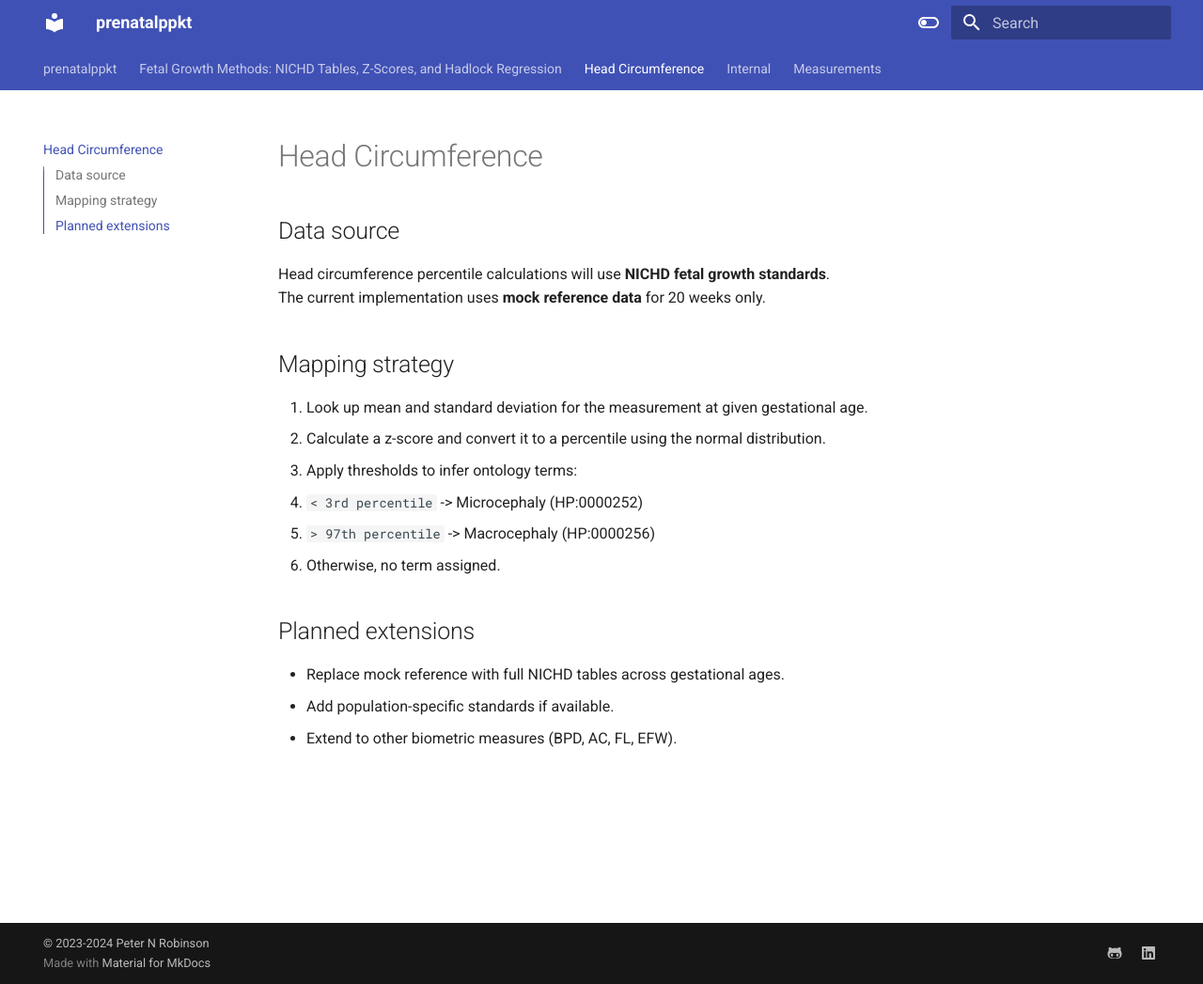
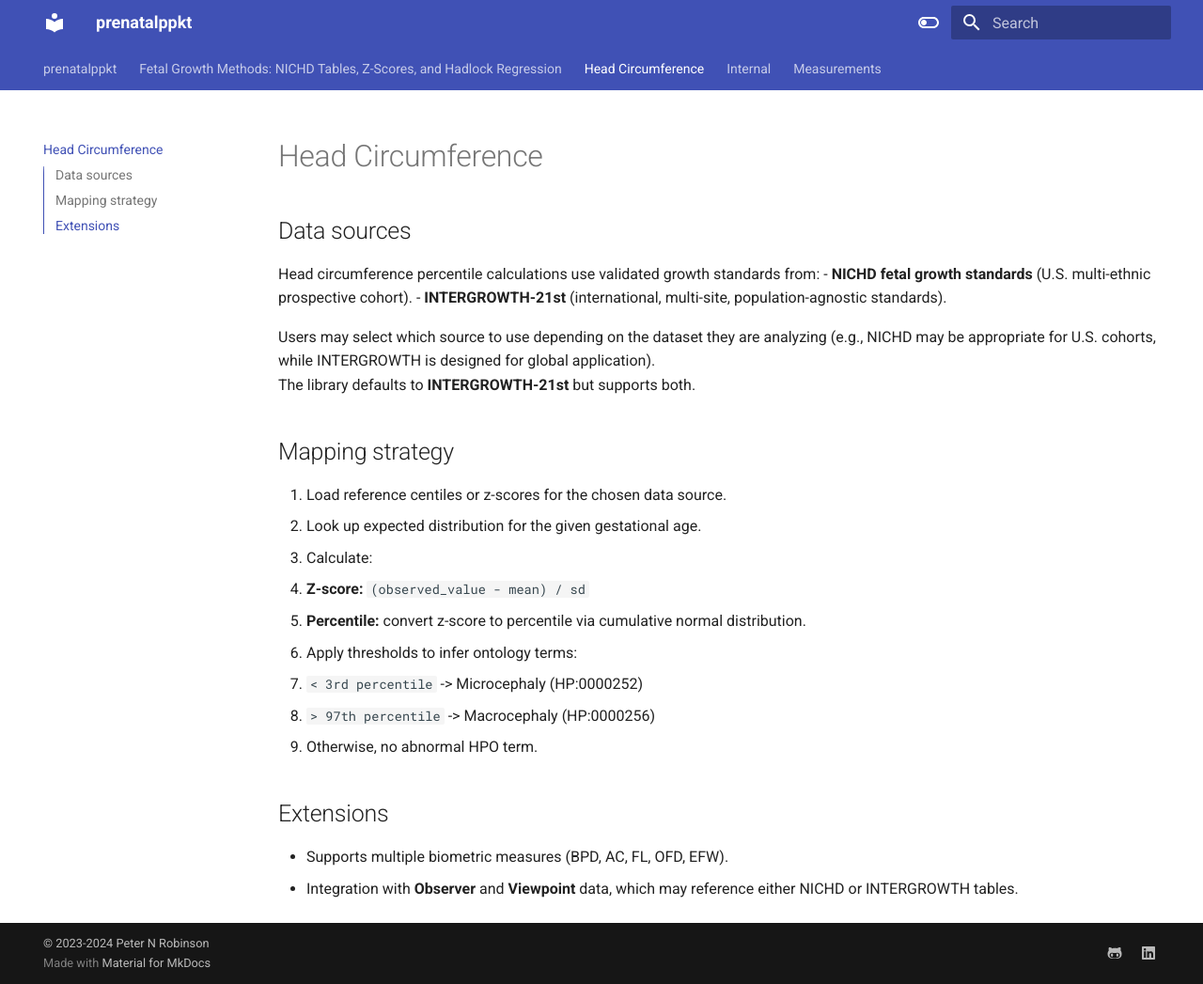
Before and after one commit to P2GX/prenatalppkt, an MkDocs documentation site: the page built from docs/head_circumference.md, in a window 1280 px wide and 1047 px high. Shown: the whole window at 94% size. Built offline with MkDocs 1.6.1 and Material for MkDocs 9.7.7, drawn with Linux system fonts in a browser that asks for light colours.

Commit message:
revise head circumference documentation

```diff
--- a/docs/head_circumference.md
+++ b/docs/head_circumference.md
@@ -1,18 +1,24 @@
 # Head Circumference
 
-## Data source
-Head circumference percentile calculations will use **NICHD fetal growth standards**.
-The current implementation uses **mock reference data** for 20 weeks only.
+## Data sources
+Head circumference percentile calculations use validated growth standards from:
+- **NICHD fetal growth standards** (U.S. multi-ethnic prospective cohort).
+- **INTERGROWTH-21st** (international, multi-site, population-agnostic standards).
+
+Users may select which source to use depending on the dataset they are analyzing (e.g., NICHD may be appropriate for U.S. cohorts, while INTERGROWTH is designed for global application).
+The library defaults to **INTERGROWTH-21st** but supports both.
 
 ## Mapping strategy
-1. Look up mean and standard deviation for the measurement at given gestational age.
-2. Calculate a z-score and convert it to a percentile using the normal distribution.
-3. Apply thresholds to infer ontology terms:
+1. Load reference centiles or z-scores for the chosen data source.
+2. Look up expected distribution for the given gestational age.
+3. Calculate:
+  - **Z-score:** `(observed_value - mean) / sd`
+  - **Percentile:** convert z-score to percentile via cumulative normal distribution.
+4. Apply thresholds to infer ontology terms:
   - `< 3rd percentile` -> Microcephaly (HP:0000252)
   - `> 97th percentile` -> Macrocephaly (HP:0000256)
-  - Otherwise, no term assigned.
+  - Otherwise, no abnormal HPO term.
 
-## Planned extensions
-- Replace mock reference with full NICHD tables across gestational ages.
-- Add population-specific standards if available.
-- Extend to other biometric measures (BPD, AC, FL, EFW).
+## Extensions
+- Supports multiple biometric measures (BPD, AC, FL, OFD, EFW).
+- Integration with **Observer** and **Viewpoint** data, which may reference either NICHD or INTERGROWTH tables.
```
